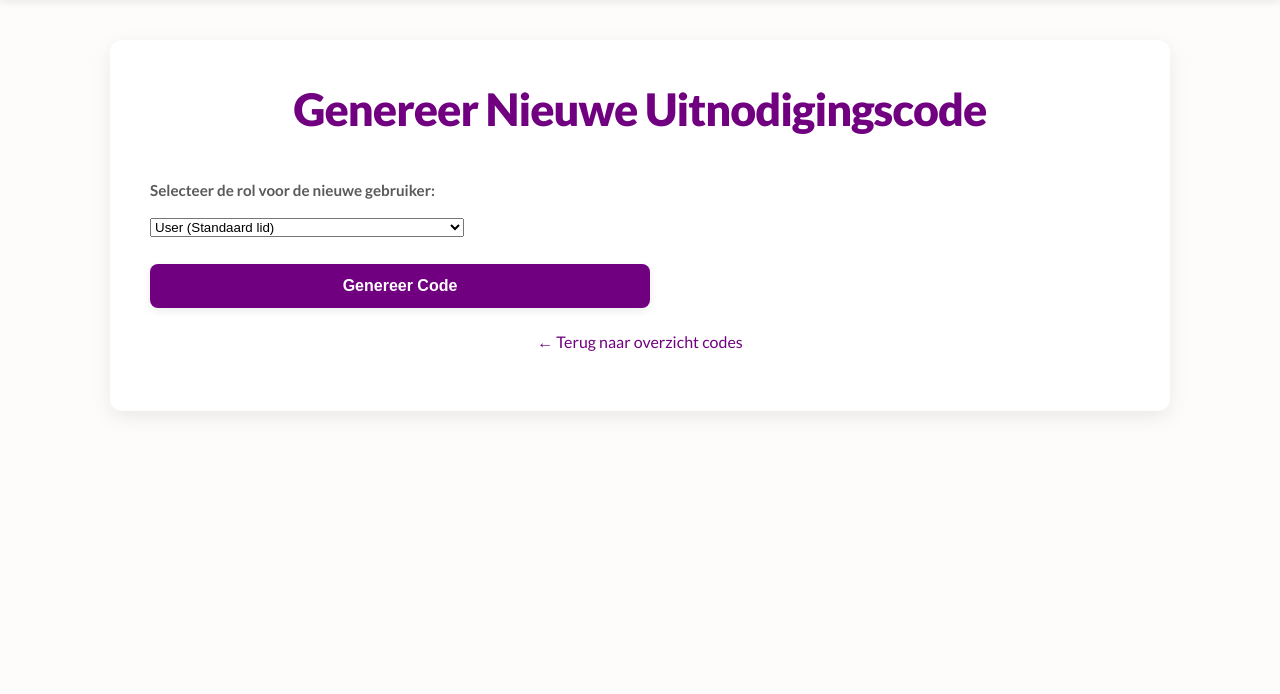
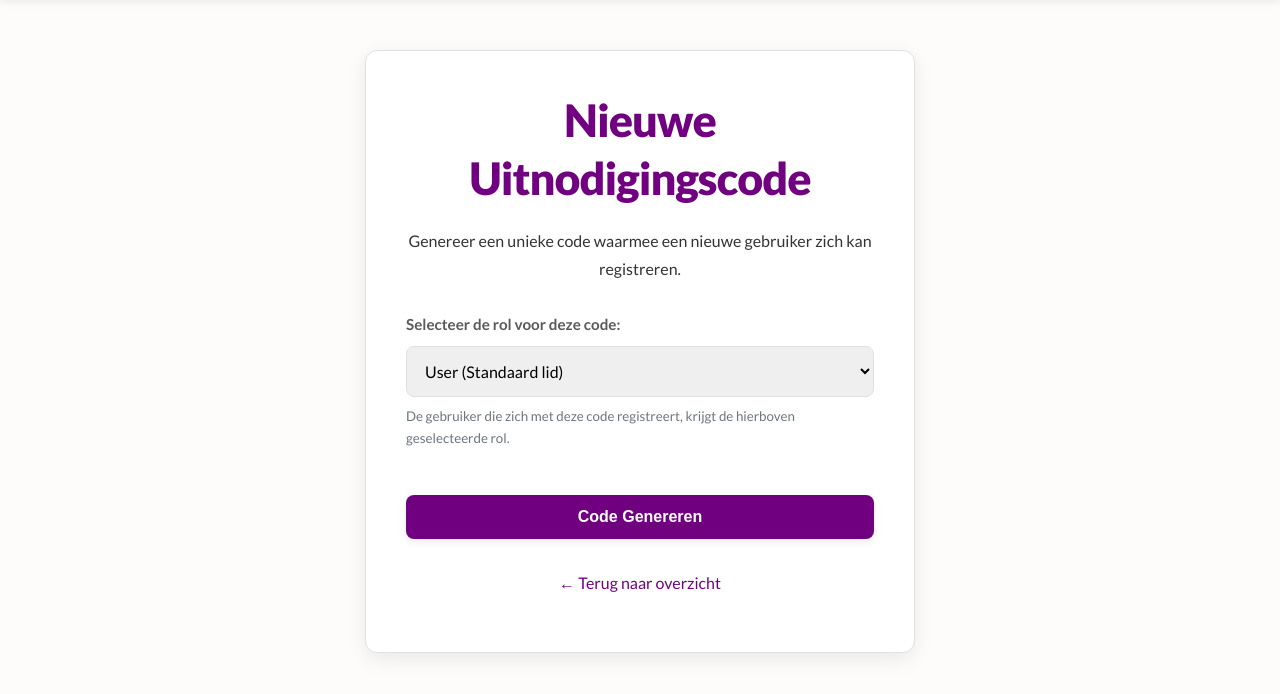
Before and after one commit to stefanjwb/overdruiven_website, a Flask app: page /admin/generate_code in a window 1280 px wide. Shown: the part 81-775 px from the top of the page. Run offline with Flask 3, Linux system fonts and the light colour scheme; the visitor is signed in with stand-in values (Sample User, id 1).

Commit message:
Uitnodigingscodes

```diff
--- a/static/style.css
+++ b/static/style.css
@@ -232,7 +232,8 @@ label {
     font-size: 0.95rem;
 }
 
-input[type="text"], input[type="password"], input[type="email"], input[type="date"], input[type="time"], input[type="number"], textarea {
+/* --- HIER IS DE WIJZIGING --- */
+input[type="text"], input[type="password"], input[type="email"], input[type="date"], input[type="time"], input[type="number"], textarea, select {
     width: 100%;
     padding: 14px;
     border: 1px solid var(--clr-border);
@@ -242,7 +243,7 @@ input[type="text"], input[type="password"], input[type="email"], input[type="dat
     transition: border-color var(--transition-speed), box-shadow var(--transition-speed);
 }
 
-input[type="text"]:focus, input[type="password"]:focus, input[type="email"]:focus, input[type="date"]:focus, input[type="time"]:focus, input[type="number"]:focus, textarea:focus {
+input[type="text"]:focus, input[type="password"]:focus, input[type="email"]:focus, input[type="date"]:focus, input[type="time"]:focus, input[type="number"]:focus, textarea:focus, select:focus {
     border-color: var(--clr-primary);
     box-shadow: 0 0 0 3px rgba(113, 0, 129, 0.15); /* Aangepast aan nieuwe paarse kleur */
     outline: none;
--- a/templates/generate_code.html
+++ b/templates/generate_code.html
@@ -3,23 +3,26 @@
 {% block title %}Genereer Uitnodigingscode{% endblock %}
 
 {% block content %}
-<div class="admin-panel-container">
-    <h1 class="page-title">Genereer Nieuwe Uitnodigingscode</h1>
-    <form action="{{ url_for('generate_code_web') }}" method="POST" class="activity-form" style="max-width: 500px; margin-top: 20px;">
+    <div class="form-container">
+        <h1 class="page-title">Nieuwe Uitnodigingscode</h1>
+        <p style="text-align: center; margin-top: -20px; margin-bottom: 30px;">Genereer een unieke code waarmee een nieuwe gebruiker zich kan registreren.</p>
+
+        <form method="POST" class="activity-form">
 
             <div class="form-group">
-            <label for="role">Selecteer de rol voor de nieuwe gebruiker:</label>
-            <select name="role" id="role" class="form-control" required>
+                <label for="role">Selecteer de rol voor deze code:</label>
+                <select name="role" id="role" required>
                     <option value="user">User (Standaard lid)</option>
                     <option value="organizer">Organizer (Mag activiteiten aanmaken/bewerken)</option>
                     <option value="admin">Admin (Volledige beheerrechten)</option>
                 </select>
+                <small style="display: block; margin-top: 8px; color: #6c757d;">De gebruiker die zich met deze code registreert, krijgt de hierboven geselecteerde rol.</small>
             </div>
 
-        <button type="submit" class="submit-btn">Genereer Code</button>
+            <button type="submit" class="submit-btn" style="margin-top: 20px;">Code Genereren</button>
         </form>
-    <p class="back-link-container" style="margin-top: 20px;">
-        <a href="{{ url_for('admin_invite_codes') }}" class="back-link">&larr; Terug naar overzicht codes</a>
+        <p class="back-link-container">
+            <a href="{{ url_for('admin_invite_codes') }}" class="back-link">&larr; Terug naar overzicht</a>
         </p>
     </div>
 {% endblock %}
```
Lines whose indentation alone changed are shown as unchanged.
